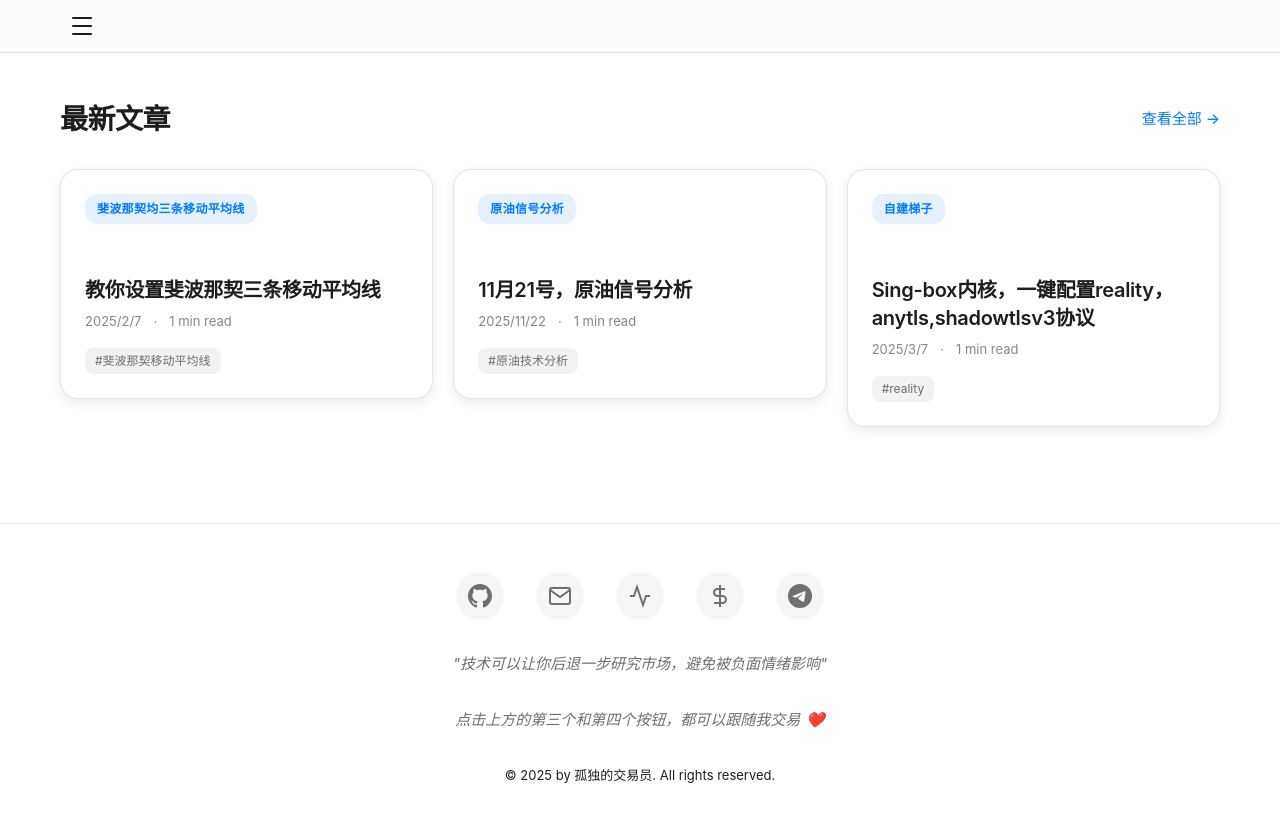
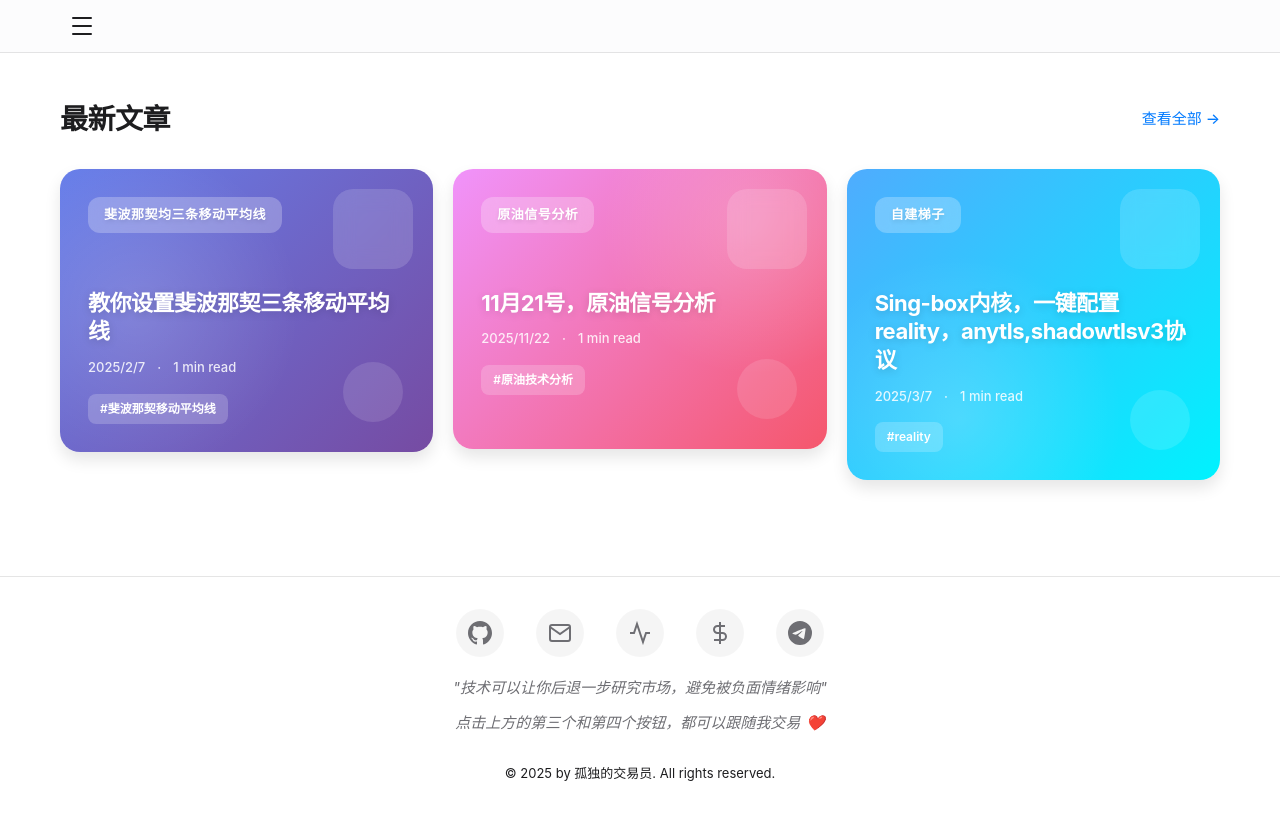
Before and after one commit to sd87671067/blog, a Next.js app: page / in a window 1280 px wide. Shown: the top 822 px of the page. Built offline with nearby package versions, Linux system fonts and the light colour scheme.

Commit message:
更新博客

```diff
--- a/components/Footer.tsx
+++ b/components/Footer.tsx
@@ -55,7 +55,7 @@ export default function Footer() {
     <footer style={{
       borderTop: '1px solid var(--border-color)',
       backgroundColor: 'var(--footer-bg)',
-      padding: '48px 20px',
+      padding: '32px 20px 24px',
     }}>
       <div style={{
         maxWidth: '1200px',
@@ -63,7 +63,7 @@ export default function Footer() {
         display: 'flex',
         flexDirection: 'column',
         alignItems: 'center',
-        gap: '32px',
+        gap: '20px',
       }}>
         {/* 社交图标 - 横向排列 */}
         <div style={{
@@ -109,6 +109,13 @@ export default function Footer() {
           ))}
         </div>
 
+        {/* 格言和跟随说明 - 合并显示 */}
+        <div style={{
+          display: 'flex',
+          flexDirection: 'column',
+          alignItems: 'center',
+          gap: '12px',
+        }}>
           {/* 格言 */}
           <div style={{
             fontSize: '15px',
@@ -116,25 +123,26 @@ export default function Footer() {
             textAlign: 'center',
             fontStyle: 'italic',
             maxWidth: '600px',
-          lineHeight: 1.6,
+            lineHeight: 1.5,
             padding: '0 20px',
           }}>
             "技术可以让你后退一步研究市场，避免被负面情绪影响"
           </div>
 
-        {/* 新增的跟随说明 */}
+          {/* 跟随说明 */}
           <div style={{
             fontSize: '15px',
             color: 'var(--text-secondary)',
             textAlign: 'center',
             fontStyle: 'italic',
             maxWidth: '600px',
-          lineHeight: 1.6,
+            lineHeight: 1.5,
             padding: '0 20px',
             display: 'flex',
             alignItems: 'center',
             justifyContent: 'center',
             gap: '6px',
+            flexWrap: 'wrap',
           }}>
             <span>点击上方的第三个和第四个按钮，都可以跟随我交易</span>
             <span style={{
@@ -145,14 +153,16 @@ export default function Footer() {
               ❤️
             </span>
           </div>
+        </div>
 
         {/* 版权信息 */}
         <div style={{
           fontSize: '13px',
           color: 'var(--text-tertiary)',
           textAlign: 'center',
+          marginTop: '8px',
         }}>
-          <p>© {new Date().getFullYear()} by 孤独的交易员. All rights reserved.</p>
+          <p style={{ margin: 0 }}>© {new Date().getFullYear()} by 孤独的交易员. All rights reserved.</p>
         </div>
       </div>
 
--- a/components/PostCard.tsx
+++ b/components/PostCard.tsx
@@ -13,31 +13,77 @@ interface Post {
   readingTime?: string
 }
 
+// App Store 风格的渐变色配置
+const cardStyles = [
+  {
+    background: 'linear-gradient(135deg, #667eea 0%, #764ba2 100%)',
+    pattern: 'radial-gradient(circle at 20% 50%, rgba(255, 255, 255, 0.15) 0%, transparent 50%)',
+  },
+  {
+    background: 'linear-gradient(135deg, #f093fb 0%, #f5576c 100%)',
+    pattern: 'radial-gradient(circle at 80% 20%, rgba(255, 255, 255, 0.2) 0%, transparent 40%)',
+  },
+  {
+    background: 'linear-gradient(135deg, #4facfe 0%, #00f2fe 100%)',
+    pattern: 'radial-gradient(circle at 30% 80%, rgba(255, 255, 255, 0.18) 0%, transparent 45%)',
+  },
+  {
+    background: 'linear-gradient(135deg, #43e97b 0%, #38f9d7 100%)',
+    pattern: 'radial-gradient(circle at 70% 60%, rgba(255, 255, 255, 0.16) 0%, transparent 50%)',
+  },
+  {
+    background: 'linear-gradient(135deg, #fa709a 0%, #fee140 100%)',
+    pattern: 'radial-gradient(circle at 50% 30%, rgba(255, 255, 255, 0.2) 0%, transparent 40%)',
+  },
+  {
+    background: 'linear-gradient(135deg, #30cfd0 0%, #330867 100%)',
+    pattern: 'radial-gradient(circle at 40% 40%, rgba(255, 255, 255, 0.15) 0%, transparent 50%)',
+  },
+  {
+    background: 'linear-gradient(135deg, #a8edea 0%, #fed6e3 100%)',
+    pattern: 'radial-gradient(circle at 60% 70%, rgba(255, 255, 255, 0.25) 0%, transparent 45%)',
+  },
+  {
+    background: 'linear-gradient(135deg, #ff9a56 0%, #ff6a88 100%)',
+    pattern: 'radial-gradient(circle at 25% 25%, rgba(255, 255, 255, 0.18) 0%, transparent 50%)',
+  },
+  {
+    background: 'linear-gradient(135deg, #ffecd2 0%, #fcb69f 100%)',
+    pattern: 'radial-gradient(circle at 75% 50%, rgba(255, 255, 255, 0.2) 0%, transparent 40%)',
+  },
+]
+
 export default function PostCard({ post, index }: { post: Post; index: number }) {
   const [isHovered, setIsHovered] = useState(false)
   const [isPressed, setIsPressed] = useState(false)
+
+  // 根据索引选择样式
+  const styleIndex = index % cardStyles.length
+  const cardStyle = cardStyles[styleIndex]
 
   return (
     <Link href={`/posts/${post.slug}`} style={{ textDecoration: 'none' }}>
       <article
         style={{
-          borderRadius: '18px',
-          backgroundColor: 'var(--card-bg)',
+          borderRadius: '20px',
           overflow: 'hidden',
           boxShadow: isPressed
-            ? '0 2px 8px rgba(0, 0, 0, 0.12)'
+            ? '0 4px 12px rgba(0, 0, 0, 0.15)'
             : isHovered
-              ? '0 20px 40px rgba(0, 0, 0, 0.15)'
-              : '0 4px 12px rgba(0, 0, 0, 0.08)',
-          transition: 'all 0.3s cubic-bezier(0.4, 0, 0.2, 1)',
+              ? '0 24px 48px rgba(0, 0, 0, 0.2)'
+              : '0 8px 16px rgba(0, 0, 0, 0.1)',
+          transition: 'all 0.4s cubic-bezier(0.4, 0, 0.2, 1)',
           transform: isPressed
             ? 'scale(0.96)'
             : isHovered
-              ? 'translateY(-8px) scale(1.02)'
+              ? 'translateY(-12px) scale(1.03)'
               : 'translateY(0) scale(1)',
           animation: `slideUp 0.6s cubic-bezier(0.4, 0, 0.2, 1) ${index * 0.1}s backwards`,
           cursor: 'pointer',
-          border: '1px solid var(--border-color)',
+          position: 'relative',
+          minHeight: '280px',
+          display: 'flex',
+          flexDirection: 'column',
         }}
         onMouseEnter={() => setIsHovered(true)}
         onMouseLeave={() => {
@@ -62,38 +108,100 @@ export default function PostCard({ post, index }: { post: Post; index: number })
           }
         `}</style>
 
-        <div style={{ padding: '24px' }}>
+        {/* 渐变背景层 */}
+        <div style={{
+          position: 'absolute',
+          top: 0,
+          left: 0,
+          right: 0,
+          bottom: 0,
+          background: cardStyle.background,
+          opacity: 1,
+        }} />
+
+        {/* 图案层 */}
+        <div style={{
+          position: 'absolute',
+          top: 0,
+          left: 0,
+          right: 0,
+          bottom: 0,
+          background: cardStyle.pattern,
+          opacity: 1,
+        }} />
+
+        {/* 装饰性几何图案 */}
+        <div style={{
+          position: 'absolute',
+          top: '20px',
+          right: '20px',
+          width: '80px',
+          height: '80px',
+          borderRadius: '20px',
+          background: 'rgba(255, 255, 255, 0.15)',
+          transform: isHovered ? 'rotate(15deg) scale(1.1)' : 'rotate(0deg) scale(1)',
+          transition: 'all 0.4s cubic-bezier(0.4, 0, 0.2, 1)',
+          backdropFilter: 'blur(10px)',
+        }} />
+
+        <div style={{
+          position: 'absolute',
+          bottom: '30px',
+          right: '30px',
+          width: '60px',
+          height: '60px',
+          borderRadius: '50%',
+          background: 'rgba(255, 255, 255, 0.12)',
+          transform: isHovered ? 'scale(1.2)' : 'scale(1)',
+          transition: 'all 0.5s cubic-bezier(0.4, 0, 0.2, 1)',
+        }} />
+
+        {/* 内容层 */}
+        <div style={{
+          padding: '28px',
+          position: 'relative',
+          zIndex: 1,
+          flex: 1,
+          display: 'flex',
+          flexDirection: 'column',
+        }}>
           <div style={{
             display: 'inline-block',
-            padding: '6px 12px',
+            padding: '8px 16px',
             borderRadius: '12px',
-            backgroundColor: 'rgba(0, 122, 255, 0.1)',
-            color: '#007AFF',
-            fontSize: '12px',
-            fontWeight: 600,
-            marginBottom: '12px',
-            letterSpacing: '0.3px',
+            backgroundColor: 'rgba(255, 255, 255, 0.25)',
+            backdropFilter: 'blur(10px)',
+            color: '#ffffff',
+            fontSize: '13px',
+            fontWeight: 700,
+            marginBottom: '16px',
+            letterSpacing: '0.5px',
+            width: 'fit-content',
+            textShadow: '0 2px 4px rgba(0, 0, 0, 0.1)',
           }}>
             {post.category}
           </div>
 
           <h2 style={{
-            fontSize: '20px',
-            fontWeight: 600,
-            marginBottom: '8px',
-            color: 'var(--text-primary)',
-            lineHeight: 1.4,
-            letterSpacing: '-0.3px',
+            fontSize: '22px',
+            fontWeight: 700,
+            marginBottom: '12px',
+            color: '#ffffff',
+            lineHeight: 1.3,
+            letterSpacing: '-0.5px',
+            textShadow: '0 2px 8px rgba(0, 0, 0, 0.15)',
           }}>
             {post.title}
           </h2>
 
           {post.description && (
             <p style={{
-              color: 'var(--text-secondary)',
+              color: 'rgba(255, 255, 255, 0.9)',
               marginBottom: '16px',
               lineHeight: 1.6,
               fontSize: '15px',
+              textShadow: '0 1px 4px rgba(0, 0, 0, 0.1)',
+              flex: 1,
             }}>
               {post.description}
             </p>
@@ -104,8 +212,9 @@ export default function PostCard({ post, index }: { post: Post; index: number })
             alignItems: 'center',
             gap: '12px',
             fontSize: '13px',
-            color: 'var(--text-tertiary)',
+            color: 'rgba(255, 255, 255, 0.85)',
             marginBottom: '16px',
+            fontWeight: 500,
           }}>
             <time>{new Date(post.date).toLocaleDateString('zh-CN')}</time>
             {post.readingTime && (
@@ -123,10 +232,12 @@ export default function PostCard({ post, index }: { post: Post; index: number })
                   key={tag}
                   style={{
                     fontSize: '12px',
-                    padding: '4px 10px',
+                    padding: '6px 12px',
                     borderRadius: '8px',
-                    backgroundColor: 'var(--tag-bg)',
-                    color: 'var(--text-secondary)',
+                    backgroundColor: 'rgba(255, 255, 255, 0.2)',
+                    backdropFilter: 'blur(5px)',
+                    color: '#ffffff',
+                    fontWeight: 600,
                   }}
                 >
                   #{tag}
```
Also changed, not shown: 2 other files (tests, documents, lock files or other folders). Lines whose indentation alone changed are shown as unchanged.
